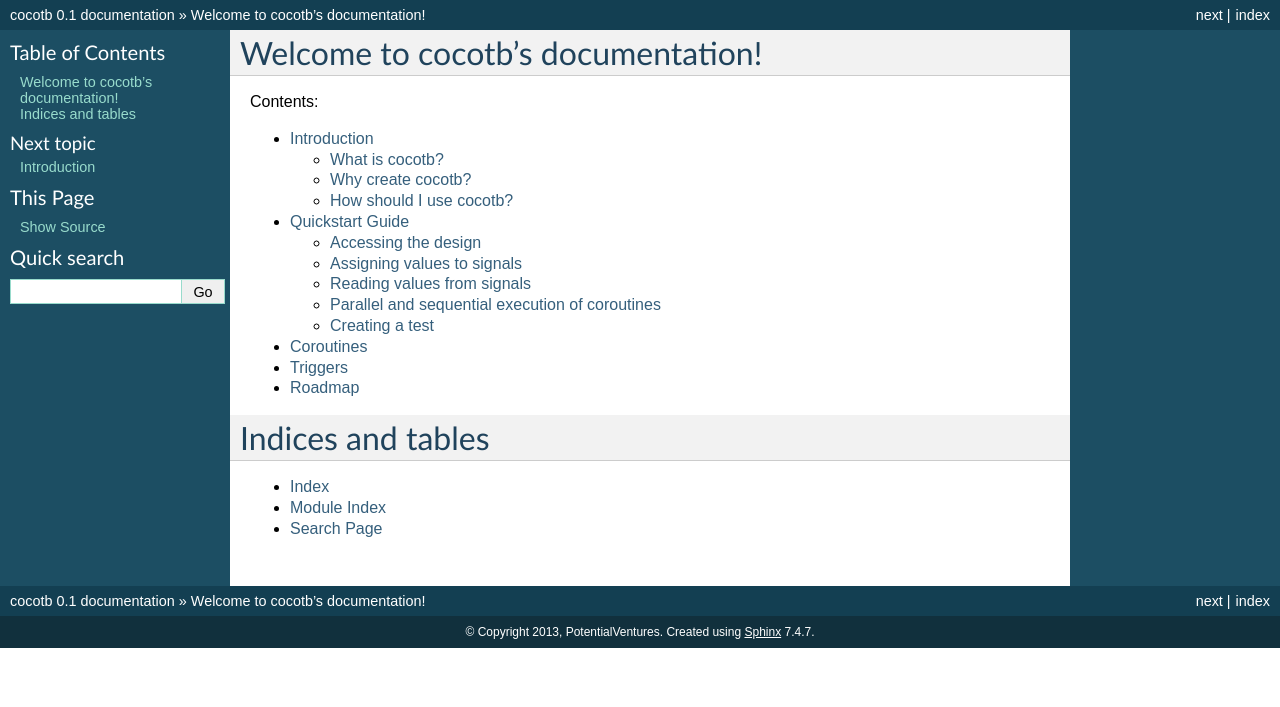
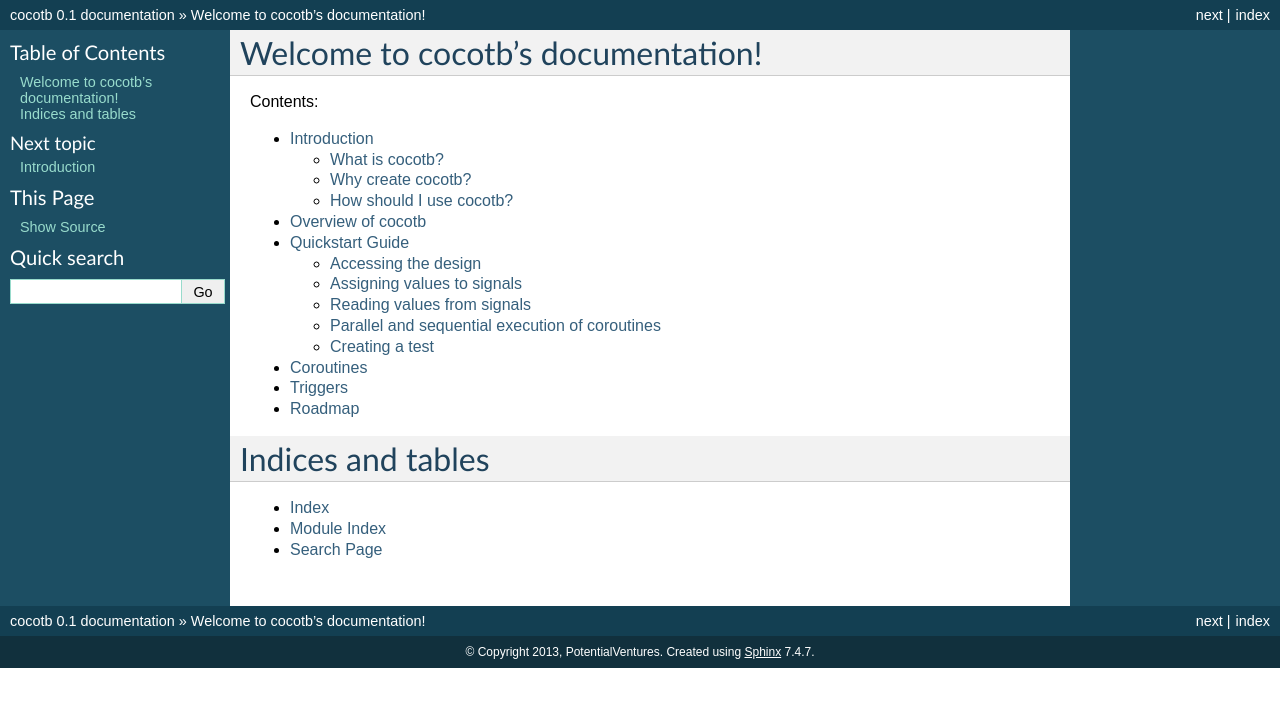
Before and after one commit to bushbecky/cocotb-bus, a Sphinx documentation site: the page built from documentation/source/index.rst, in a window 1280 px wide. Shown: the top 707 px of the page. Built offline with Sphinx 7.4.7, drawn with Linux system fonts in a browser that asks for light colours; formulas are drawn with MathJax 3.

Commit message:
Added overview page to documentation including diagram

```diff
--- a/documentation/source/index.rst
+++ b/documentation/source/index.rst
@@ -12,10 +12,10 @@
    :maxdepth: 2
 
    introduction
+   overview
    quickstart
    coroutines
    triggers
-   structure
    roadmap
 
 
--- /dev/null
+++ b/documentation/source/overview.rst
@@ -0,0 +1,5 @@
+##################
+Overview of cocotb
+##################
+
+.. image:: diagrams/svg/cocotb_overview.svg
```
Also changed, not shown: documentation/source/structure.rst (deleted).
